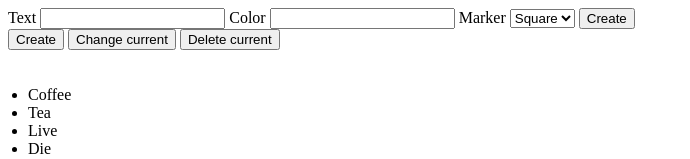
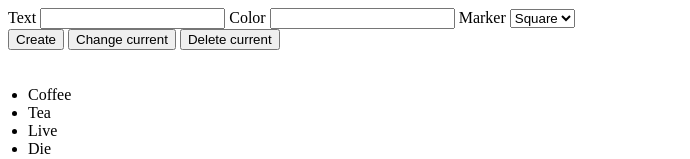
Before and after one commit to AlexanderDemidovichV/-NET-DOM---task, a plain HTML site: page index.html in a window 1280 px wide. Shown: the top 159 px of the page, without its empty margins (0-690 px from the left). Drawn offline with Linux system fonts and the light colour scheme.

Commit message:
Update index.html

```diff
--- a/index.html
+++ b/index.html
@@ -18,7 +18,7 @@
 				<option value="disc">Disc</option>
 				<option value="circle">Circle</option>
 			</select>
-			<input type="submit" value="Create">
+
 		</form>
 
 	</div>
```
